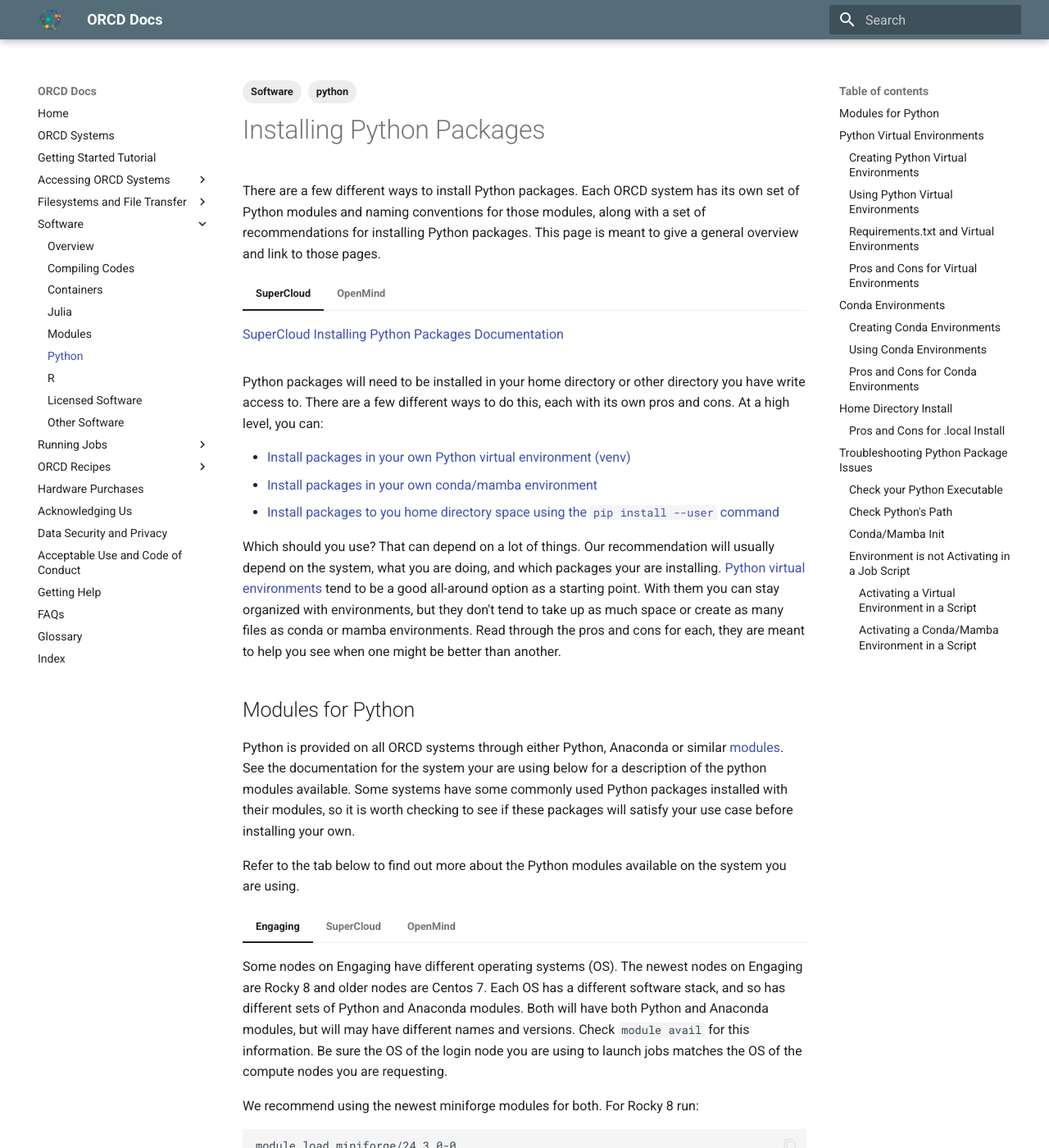
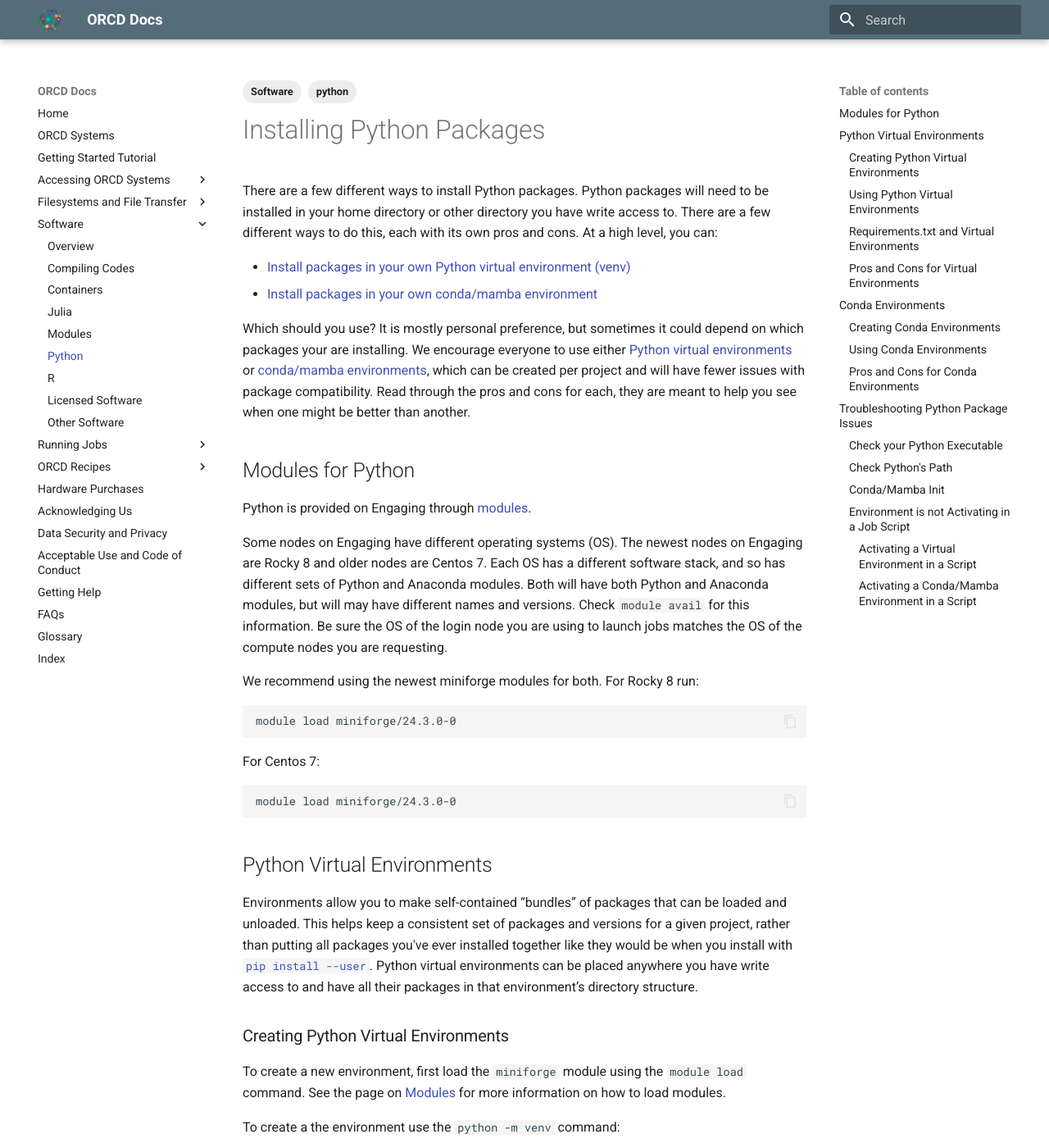
Before and after one commit to mit-orcd/orcd-docs-edit, an MkDocs documentation site: the page built from docs/software/python.md, in a window 1280 px wide and 1400 px high. Shown: the whole window at 82% size. Built offline with MkDocs 1.6.1 and Material for MkDocs 9.7.7, drawn with Linux system fonts in a browser that asks for light colours; some of the changed text lies outside the part shown.

Commit message:
remove other system info

````diff
--- a/docs/software/python.md
+++ b/docs/software/python.md
@@ -5,54 +5,31 @@
 ---
 # Installing Python Packages
 
-There are a few different ways to install Python packages. Each ORCD system has its own set of Python modules and naming conventions for those modules, along with a set of recommendations for installing Python packages. This page is meant to give a general overview and link to those pages.
-
-=== "SuperCloud"
-
-    [SuperCloud Installing Python Packages Documentation](https://mit-supercloud.github.io/supercloud-docs/software-packages/#python-packages)
-
-=== "OpenMind"
-
-    [OpenMind Installing Python Packages Documentation](https://github.mit.edu/MGHPCC/OpenMind/wiki/How-to-make-Python-ready-for-use%3F)
-
-Python packages will need to be installed in your home directory or other directory you have write access to. There are a few different ways to do this, each with its own pros and cons. At a high level, you can:
+There are a few different ways to install Python packages. Python packages will need to be installed in your home directory or other directory you have write access to. There are a few different ways to do this, each with its own pros and cons. At a high level, you can:
 
 - [Install packages in your own Python virtual environment (venv)](#python-virtual-environments)
 - [Install packages in your own conda/mamba environment](#conda-environments)
-- [Install packages to you home directory space using the `pip install --user` command](#home-directory-install)
 
-Which should you use? That can depend on a lot of things. Our recommendation will usually depend on the system, what you are doing, and which packages your are installing. [Python virtual environments](#python-virtual-environments) tend to be a good all-around option as a starting point. With them you can stay organized with environments, but they don't tend to take up as much space or create as many files as conda or mamba environments. Read through the pros and cons for each, they are meant to help you see when one might be better than another.
+Which should you use? It is mostly personal preference, but sometimes it could depend on which packages your are installing. We  encourage everyone to use either [Python virtual environments](#python-virtual-environments) or [conda/mamba environments](#conda-environments), which can be created per project and will have fewer issues with package compatibility. Read through the pros and cons for each, they are meant to help you see when one might be better than another.
 
 ## Modules for Python
 
-Python is provided on all ORCD systems through either Python, Anaconda or similar [modules](modules.md). See the documentation for the system your are using below for a description of the python modules available. Some systems have some commonly used Python packages installed with their modules, so it is worth checking to see if these packages will satisfy your use case before installing your own.
-
-Refer to the tab below to find out more about the Python modules available on the system you are using.
-
-=== "Engaging"
-
-    Some nodes on Engaging have different operating systems (OS). The newest nodes on Engaging are Rocky 8 and older nodes are Centos 7. Each OS has a different software stack, and so has different sets of Python and Anaconda modules. Both will have both Python and Anaconda modules, but will may have different names and versions. Check `module avail` for this information. Be sure the OS of the login node you are using to launch jobs matches the OS of the compute nodes you are requesting.
-
-    We recommend using the newest miniforge modules for both. For Rocky 8 run:
-
-    ```bash
-    module load miniforge/24.3.0-0
-    ```
-
-    For Centos 7:
-
-    ```bash
-    module load miniforge/24.3.0-0
-    ```
+Python is provided on Engaging through [modules](modules.md).
 
 
-=== "SuperCloud"
+Some nodes on Engaging have different operating systems (OS). The newest nodes on Engaging are Rocky 8 and older nodes are Centos 7. Each OS has a different software stack, and so has different sets of Python and Anaconda modules. Both will have both Python and Anaconda modules, but will may have different names and versions. Check `module avail` for this information. Be sure the OS of the login node you are using to launch jobs matches the OS of the compute nodes you are requesting.
 
-    SuperCloud releases two anaconda modules per year, named for the year and the release (anaconda/2024a and anaconda/2024b, for example). The most recent modules may continue to be updated until the next "release". There are separate modules for machine learning frameworks (ex: anaconda/Python-ML-2023b). SuperCloud anaconda modules contain a lot of the most commonly used packages and are installed on the local disk of each node, so it is best if you can use packages installed in the modules as much as possible. To enable that, SuperCloud recommends [installing packages to you home directory space using the `pip install --user` command](#home-directory-install), or [creating python virtual environments](#python-virtual-environments) using the `--system-site-packages` flag. SuperCloud has a section on their [Best Practices](https://mit-supercloud.github.io/supercloud-docs/filesystem#installing-python-packages) page about installing Python packages.
+We recommend using the newest miniforge modules for both. For Rocky 8 run:
 
-=== "OpenMind"
+```bash
+module load miniforge/24.3.0-0
+```
 
-    OpenMind has both Anaconda and miniconda modules available. They have some of the most commonly used packages already installed.
+For Centos 7:
+
+```bash
+module load miniforge/24.3.0-0
+```
 
 ## Python Virtual Environments
 
@@ -60,7 +37,7 @@
 
 ### Creating Python Virtual Environments
 
-To create a new environment, first load a Python or Anaconda module using the `module load` command. See the page on [Modules](modules.md) for more information on how to load modules. See [Modules for Python](#modules-for-python) above for information about specific modules for the system you are using.
+To create a new environment, first load the `miniforge` module using the `module load` command. See the page on [Modules](modules.md) for more information on how to load modules.
 
 To create a the environment use the `python -m venv` command:
 
@@ -171,12 +148,11 @@
 
 ### Creating Conda Environments
 
-First, load a conda or Anaconda module using the `module load` command. See the page on [Modules](modules.md) for more information on how to load modules. See [Modules for Python](#modules-for-python) above for information about specific modules for the system you are using.
+First, load a `miniforge` module using the `module load` command. See the page on [Modules](modules.md) for more information on how to load modules. See [Modules for Python](#modules-for-python) above for information about specific modules for the system you are using.
 
-If there is no anaconda module on the system you are using, or the modules available aren't sufficient for your work, we recommend installing [miniforge](https://conda-forge.org/download/) or [miniconda](https://docs.anaconda.com/free/miniconda/miniconda-install/) in your home directory. Wwe have had the most  success with miniforge, which is distributed by conda-forge and is packaged with mamba. It is best to avoid installing the full Anaconda as it is very big and can fill up your home directory. One of the most common reasons for slow logins, job startups, and package imports are from a full anaconda installation in the home directory.
 
 !!! Note
-    If you are using SuperCloud do not install miniconda or miniforge in your home directory. SuperCloud keeps up to date anaconda modules so installing your own is not necessary and will slow down your applications. See this [Best Practices](https://mit-supercloud.github.io/supercloud-docs/filesystem/#installing-python-packages) page on SuperCloud-Docs for more information.
+    We discourage installing miniconda or miniforge in your home directory. Engaging keeps up to date miniforge modules so installing your own is not necessary and will take up space in your home directory and potentially slow down your applications.
 
 To create an environment you can use the `mamba create` or `conda create` command after loading your conda module:
 
@@ -259,44 +235,6 @@
 - Can get very large and take up a lot of space in your home directory.
 - It can sometimes be slower than other options.
 
-## Home Directory Install
-
-First, load a Python or Anaconda module using the `module load` command. See the page on [Modules](modules.md) for more information on how to load modules.
-
-Then, install the package with pip using the `--user` flag:
-
-```bash
-pip install --user packageName
-```
-
-Where `packageName` is the name of the package that you are installing.
-
-With `pip install --user` you are installing a single package and any missing dependencies. Pip will see any packages already installed in the central Python installation and won’t reinstall those as log as they satisfy the dependency requirements. These get installed to:
-
-```
-$HOME/.local/lib/pythonV.V/site-packages
-```
-
-This location is usually first in Python’s package search path, so Python will pick up any libraries installed here before centrally installed ones. The exceptions are:
-
-- If you have the `PYTHONPATH` environment variable set, that location will be searched first
-- You have the `PYTHONNOUSERSITE` environment variable set to True, this tells Python to remove it from the path
-
-### Pros and Cons for .local Install
-
-Pros
-
-- The installs are usually pretty easy
-- Only installs what is absolutely needed, allowing Python to use centrally installed packages
-
-Cons
-
-- Keeping and tracking a consistent environment is harder, not great for package development or working on different projects with conflicting requirements
-- Everything you’ve installed is always in your environment, which can cause two issues:
-    - The space can eventually get “dirty” or “corrupted”, the easiest fix is to delete or rename `$HOME/.local` and start again
-    - You can run into package dependency conflict issues, which could be fixed by uninstalling packages no longer needed or by deleting or renaming `$HOME/.local` and starting again
-
-
 ## Troubleshooting Python Package Issues
 
 ### Check your Python Executable
@@ -332,7 +270,7 @@
 source /path/to/conda/install/etc/profile.d/conda.sh
 ```
 
-whenever you want to use the `conda activate` command. Be sure to replace `/path/to/conda/install` with the path to the conda installation, for example if you installed miniforge in your home directory the full path might be `$HOME/miniforge3/etc/profile.d/conda.sh`.
+whenever you want to use the `conda activate` command. Be sure to replace `/path/to/conda/install` with the path to the conda installation, for example if you installed `miniforge` in your home directory the full path might be `$HOME/miniforge3/etc/profile.d/conda.sh`.
 
 If you would like to use `mamba activate`, run the following line as well:
 
````
